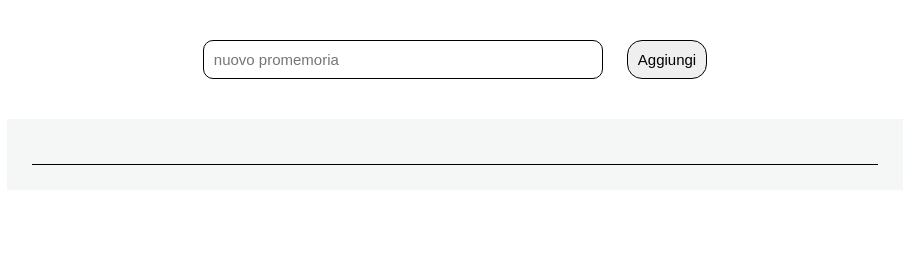
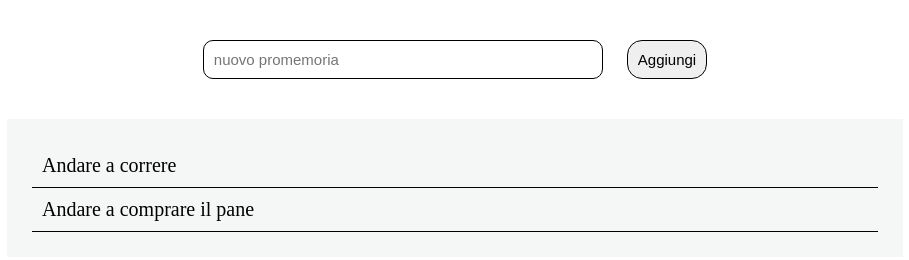
Before and after one commit to Gius993/vue-todolist, a plain HTML site: page index.html in a window 1280 px wide. Shown: the whole page, without its empty margins (185-1094 px from the left). Drawn offline with nearby package versions, Linux system fonts and the light colour scheme.

Commit message:
imposto il true o false di done al click

```diff
--- a/css/style.css
+++ b/css/style.css
@@ -40,3 +40,6 @@
     display: flex;
     justify-content: space-between;
 }
+.svolto{
+	text-decoration: line-through;
+}
--- a/index.html
+++ b/index.html
@@ -11,7 +11,7 @@
     <link rel="stylesheet" href="css/style.css">
 </head>
 <body>
-	<div class="root">
+	<div id="root">
 		<div class="inputs">
 			<input type="text" placeholder="nuovo promemoria">
 			<button>Aggiungi</button>
@@ -20,9 +20,12 @@
 		<div class="todos-container">
 
 			<ul class="todos-list">
-				<li class="todo">
+				<li class="todo" v-for="(list, index) in promList">
+					 <span @click="completeCeck(index)" class="text-list">
+						{{ list.text }}
+					 </span>
 
-					<div class="promemoria">
+					 <div class="promemoria">
 
 					</div>
 				</li>
--- a/js/script.js
+++ b/js/script.js
@@ -0,0 +1,27 @@
+var app = new Vue(
+	{
+		el: '#root',
+		data:{
+			promList: [
+
+				{
+					text: 'Andare a correre',
+					done: false
+				},
+
+				{
+					text: 'Andare a comprare il pane',
+					done: false
+				}
+			]
+		},
+		methods: {
+			completeCeck(completeIndex){
+				this.promList[completeIndex].done = true;
+				if (done = true){
+
+				}
+			},
+		}
+	}
+);
```
